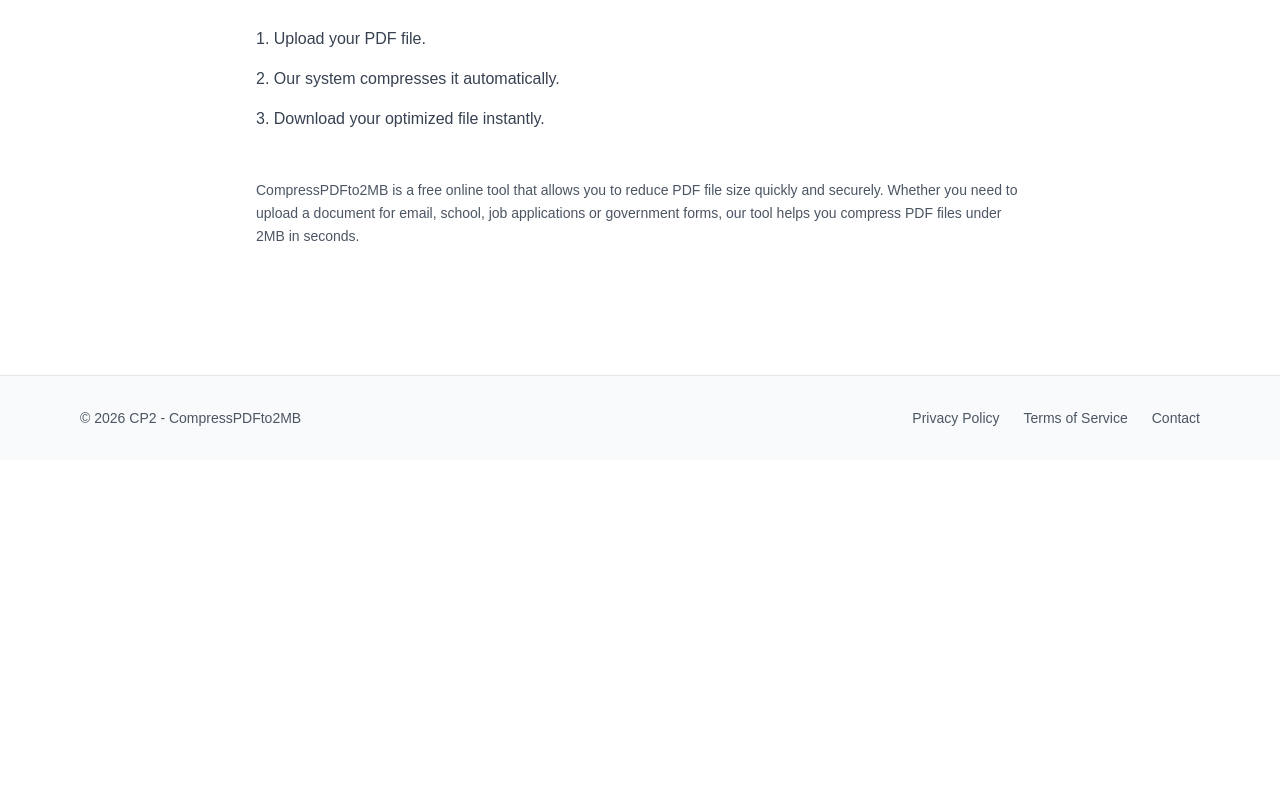
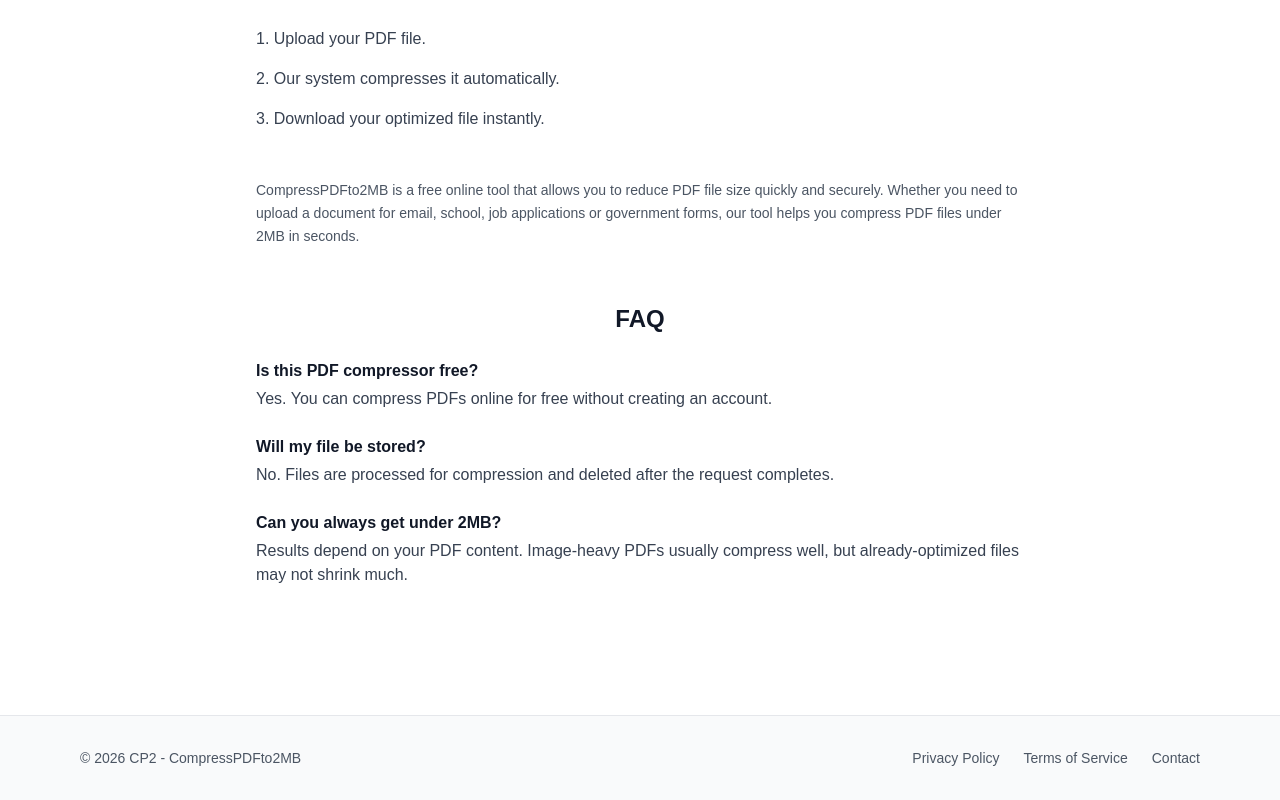
Before and after one commit to behicyildirim/compresspdfto2mb, a Next.js app: page / in a window 1280 px wide. Shown: the part 1026-1826 px from the top of the page. Before the commit the page ends 1486 px from the top, so only its background shows below. Built offline with nearby package versions, Linux system fonts and the light colour scheme.

Commit message:
add faq for seo

```diff
--- a/app/page.tsx
+++ b/app/page.tsx
@@ -178,7 +178,35 @@ export default function Home() {
             our tool helps you compress PDF files under 2MB in seconds.
           </p>
         </div>
+{/* FAQ */}
+<div className="mt-14 text-left">
+  <h2 className="text-2xl font-semibold text-gray-900 text-center">
+    FAQ
+  </h2>
 
+  <div className="mt-6 space-y-6 text-gray-700">
+    <div>
+      <h3 className="font-semibold text-gray-900">Is this PDF compressor free?</h3>
+      <p className="mt-1">
+        Yes. You can compress PDFs online for free without creating an account.
+      </p>
+    </div>
+
+    <div>
+      <h3 className="font-semibold text-gray-900">Will my file be stored?</h3>
+      <p className="mt-1">
+        No. Files are processed for compression and deleted after the request completes.
+      </p>
+    </div>
+
+    <div>
+      <h3 className="font-semibold text-gray-900">Can you always get under 2MB?</h3>
+      <p className="mt-1">
+        Results depend on your PDF content. Image-heavy PDFs usually compress well, but already-optimized files may not shrink much.
+      </p>
+    </div>
+  </div>
+</div>
       </div>
     </main>
   );
```
